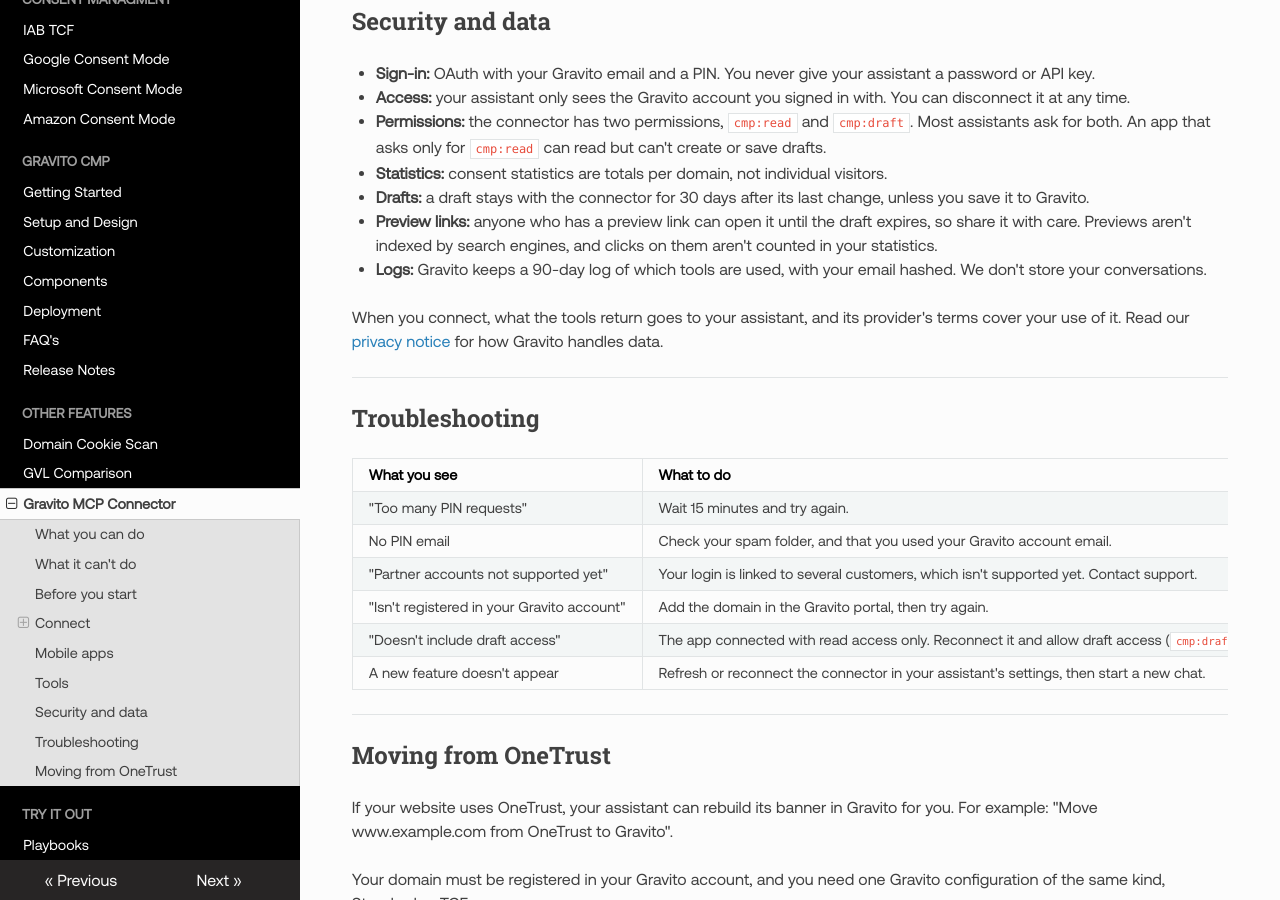
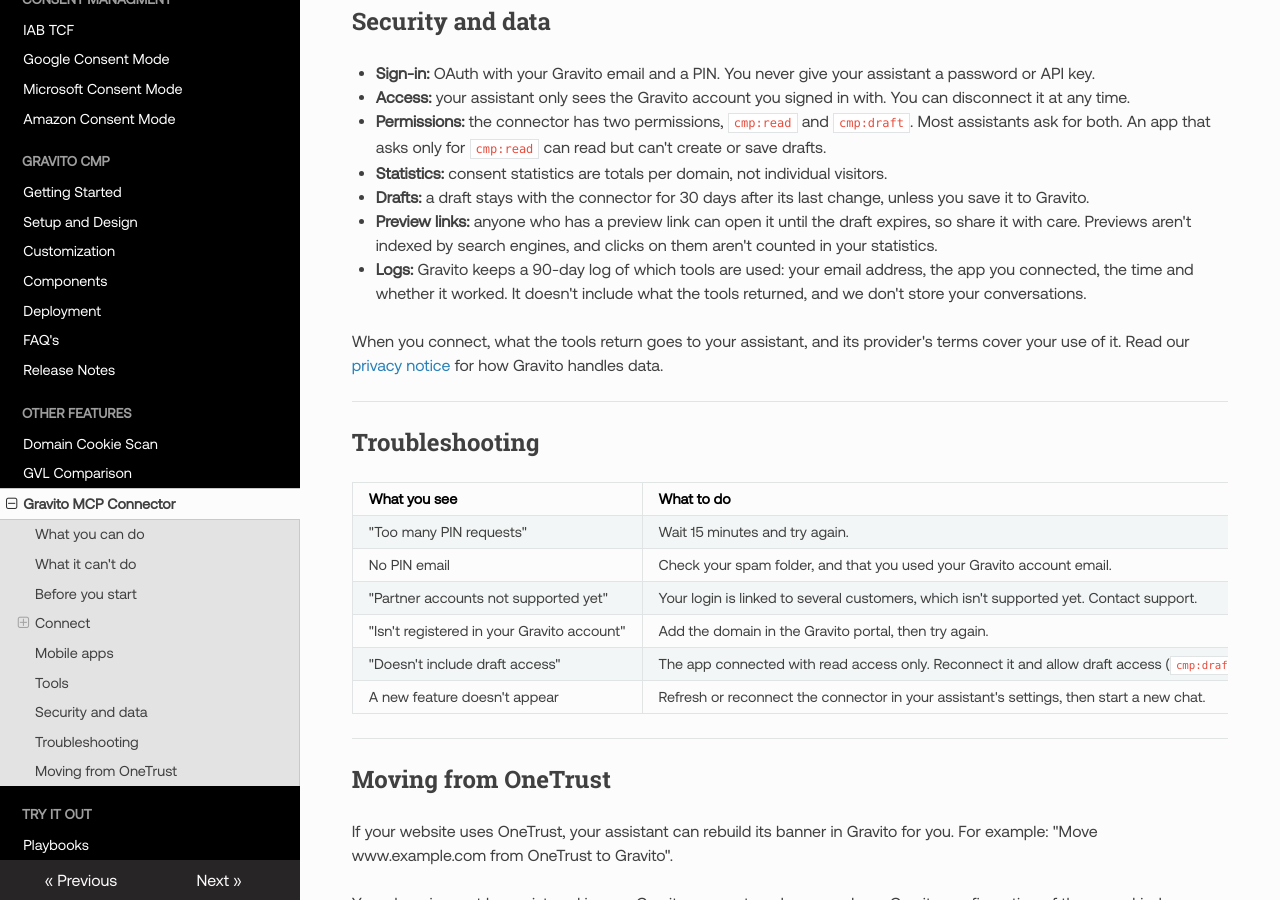
Before and after one commit to GravitoLtd/gravitoltd.github.io, an MkDocs documentation site: the page built from docs/Other_Features/Gravito_MCP_Connector.md, in a window 1280 px wide and 900 px high, scrolled down 6123 px. Built offline with MkDocs 1.6.1, drawn with Linux system fonts in a browser that asks for light colours; nearby versions of some CDN libraries; comment, search, counter and statistics services are not loaded.

Commit message:
Update MCP connector log retention wording
Since 1.7.0 the tool-use log stores the email address itself, plus the
connected app, time and outcome.

Co-Authored-By: Claude Opus 5.5 <noreply@anthropic.com>

```diff
--- a/docs/Other_Features/Gravito_MCP_Connector.md
+++ b/docs/Other_Features/Gravito_MCP_Connector.md
@@ -142,7 +142,7 @@ Tools that change a draft or save one to your account are marked for confirmatio
 * **Statistics:** consent statistics are totals per domain, not individual visitors.
 * **Drafts:** a draft stays with the connector for 30 days after its last change, unless you save it to Gravito.
 * **Preview links:** anyone who has a preview link can open it until the draft expires, so share it with care. Previews aren't indexed by search engines, and clicks on them aren't counted in your statistics.
-* **Logs:** Gravito keeps a 90-day log of which tools are used, with your email hashed. We don't store your conversations.
+* **Logs:** Gravito keeps a 90-day log of which tools are used: your email address, the app you connected, the time and whether it worked. It doesn't include what the tools returned, and we don't store your conversations.
 
 When you connect, what the tools return goes to your assistant, and its provider's terms cover your use of it. Read our [privacy notice](https://www.gravito.net/privacy-notice/) for how Gravito handles data.
 
```
